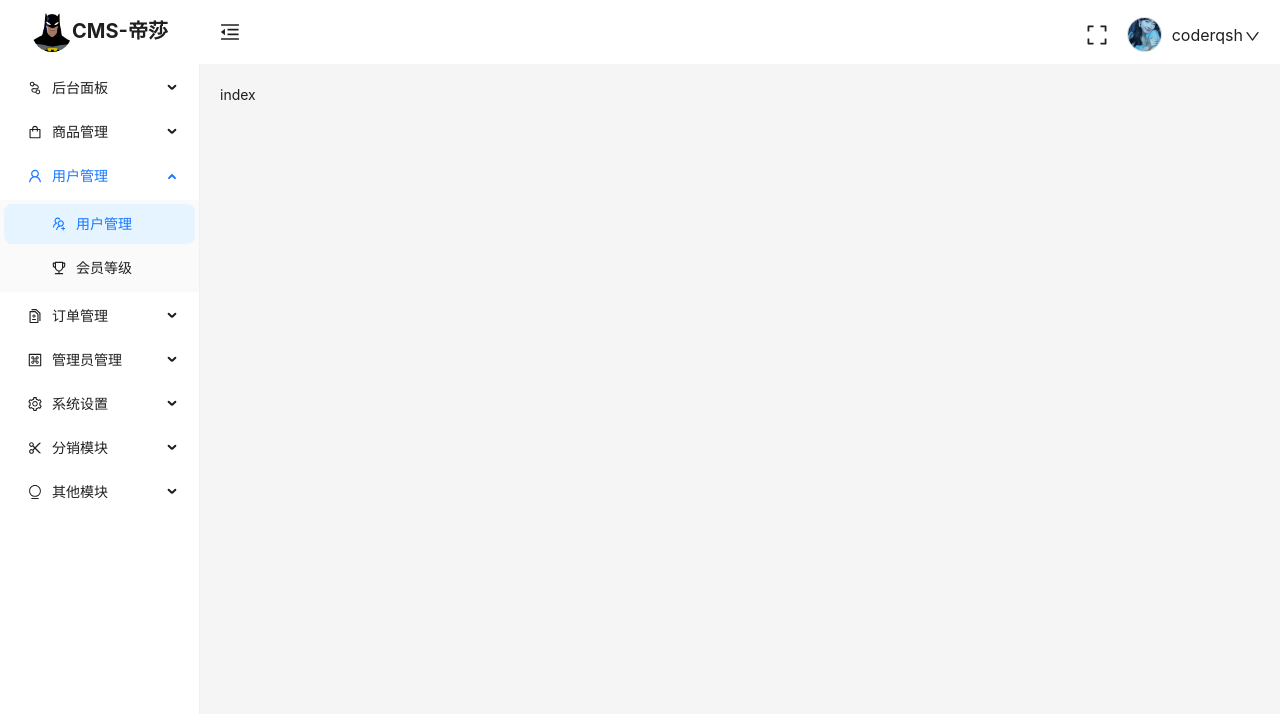
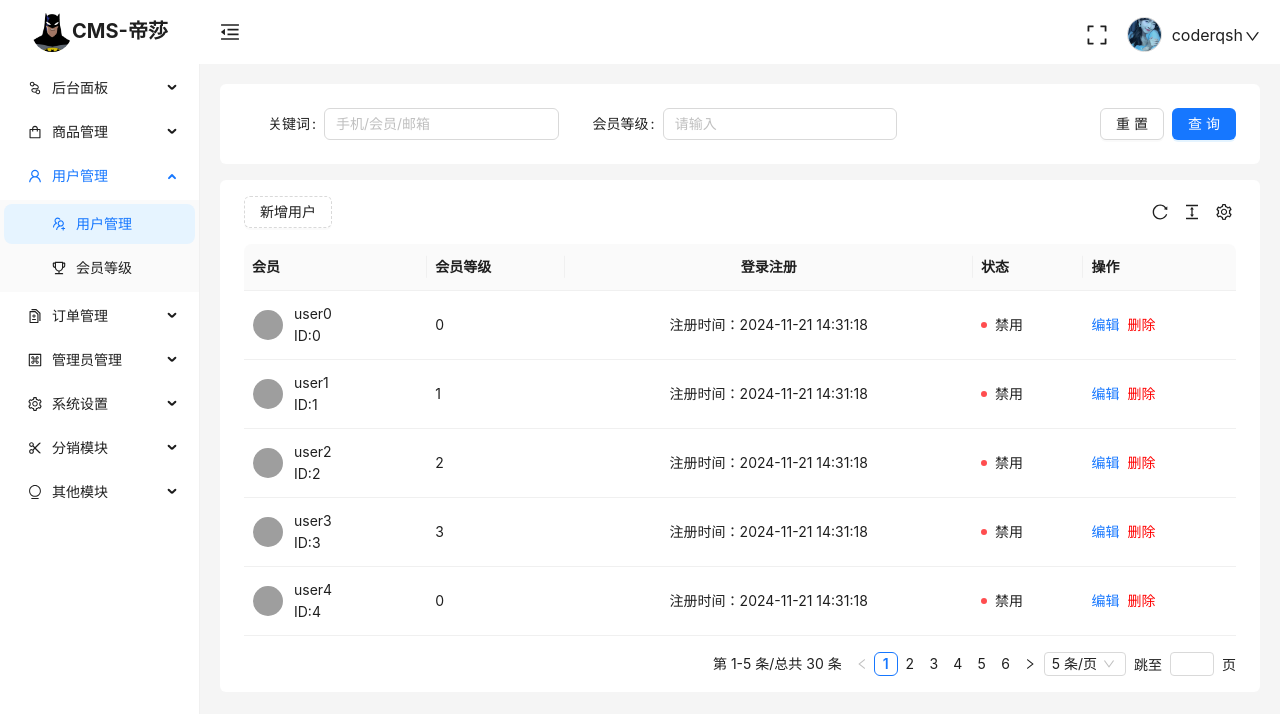
Before and after one commit to CoderQSH66/react-shop-admin, a React (Vite) app: page /user-list in a window 1280 px wide. Shown: the top 714 px of the page. Built offline with nearby package versions, Linux system fonts and the light colour scheme; grey boxes are pictures that could not be loaded.

Commit message:
feat: upload

```diff
--- a/package.json
+++ b/package.json
@@ -17,6 +17,7 @@
     "@ant-design/icons": "^5.5.1",
     "@ant-design/pro-components": "^2.8.2",
     "antd": "^5.22.1",
+    "dayjs": "^1.11.13",
     "nprogress": "^0.2.0",
     "react": "^18.3.1",
     "react-dom": "^18.3.1",
--- a/src/App.tsx
+++ b/src/App.tsx
@@ -7,6 +7,7 @@ import rootChildRoutes from './router/module'
 const App = memo(() => {
   // 创建路由对象
   const router = createRouter(rootChildRoutes)
+
   return (
     <ConfigProvider theme={{
       cssVar: true
@@ -17,9 +18,6 @@ const App = memo(() => {
           <div className="App">
             <RouterProvider
               router={router}
-              future={{
-                v7_startTransition: true
-              }}
             >
             </RouterProvider>
           </div>
--- a/src/layout/cpns/my-menu/index.tsx
+++ b/src/layout/cpns/my-menu/index.tsx
@@ -37,6 +37,7 @@ const index = memo(() => {
   const handleMenuClick: MenuProps['onClick'] = (menuInfo) => {
     const { key } = menuInfo
     setSelectedKeys([key])
+    // 路由跳转
     navigate(key)
   }
   // 点击展开菜单
--- a/src/router/index.ts
+++ b/src/router/index.ts
@@ -9,7 +9,8 @@ const routerOptions = {
     v7_partialHydration: true,
     v7_fetcherPersist: true,
     v7_relativeSplatPath: true,
-    v7_skipActionErrorRevalidation: true
+    v7_skipActionErrorRevalidation: true,
+    v7_startTransition: true
   }
 }
 
--- a/src/styles/scrollbar.less
+++ b/src/styles/scrollbar.less
@@ -1,6 +1,6 @@
 ::-webkit-scrollbar {
   width: 5px;
-  height: 13px;
+  height: 5px;
 }
 
 ::-webkit-scrollbar-corner {
--- a/src/styles/variables.less
+++ b/src/styles/variables.less
@@ -10,3 +10,11 @@
   width: 100%;
   height: 100vh;
 }
+
+.layout-bg {
+  width: 100%;
+  height: 100%;
+  padding: 20px;
+  overflow: auto;
+  background-color: var(--color-bg-base);
+}
--- a/src/views/user/user-list/index.tsx
+++ b/src/views/user/user-list/index.tsx
@@ -1,8 +1,281 @@
-import React, { memo } from 'react'
+import type { ProColumns, ProFormColumnsType, ProFormInstance } from '@ant-design/pro-components'
+import BaseUpload from '@/components/base/upload'
+import { BetaSchemaForm, ProFormItem, ProTable } from '@ant-design/pro-components'
+import { Avatar, Badge, Button, Space } from 'antd'
+import { memo, useMemo, useRef, useState } from 'react'
+import style from './style.module.less'
+
+interface IUserProps {
+  id: number
+  avatar: string
+  username: string
+  nickame: string
+  level: number
+  registerDate: number
+  status: number
+  phone: number | null
+  email: string
+}
+const initValues: IUserProps = {
+  id: 0,
+  avatar: '',
+  username: '',
+  nickame: '',
+  level: 0,
+  registerDate: 0,
+  status: 0,
+  phone: null,
+  email: ''
+}
+
+const baseColumns: ProColumns<IUserProps>[] = [
+
+  {
+    title: '会员',
+    dataIndex: 'username',
+    key: 'username',
+    valueType: 'text',
+    fieldProps: {
+      placeholder: '手机/会员/邮箱'
+    },
+    formItemProps: {
+      label: '关键词'
+    },
+    render(_, entity) {
+      return (
+        <div className="info">
+          <Avatar src={entity.avatar}></Avatar>
+          <div className="user">
+            <div className="nmae">{entity.username}</div>
+            <div className="id">
+              ID:
+              {entity.id}
+            </div>
+          </div>
+        </div>
+      )
+    }
+  },
+  {
+    title: '会员等级',
+    dataIndex: 'level',
+    key: 'level',
+    valueType: 'text'
+  },
+  {
+    title: '登录注册',
+    dataIndex: 'registerDate',
+    key: 'registerDate',
+    valueType: 'dateTime',
+    hideInSearch: true,
+    align: 'center',
+    render(dom) {
+      return (
+        <div>
+          注册时间：
+          {dom}
+        </div>
+      )
+    }
+  },
+  {
+    title: '状态',
+    dataIndex: 'status',
+    key: 'status',
+    valueType: 'switch',
+    hideInSearch: true,
+    render(_, entity) {
+      return (
+        <Badge status={entity.status ? 'success' : 'error'} text={entity.status ? '启用' : '禁用'}></Badge>
+      )
+    }
+  }
+
+]
+
+const dataSource: IUserProps[] = []
+for (let i = 0; i < 30; i++) {
+  dataSource.push({
+    id: i,
+    avatar: 'https://picsum.photos/200',
+    username: `user${i}`,
+    level: Number(i % 4),
+    registerDate: Date.now(),
+    status: Math.random() > 0.5 ? 1 : 0,
+    nickame: `nickame${i}`,
+    phone: 123456789,
+    email: `email${i}@qq.com`
+  })
+}
+
+const schemeColumns: ProFormColumnsType<IUserProps>[] = [
+  {
+    title: '用户名',
+    dataIndex: 'username',
+    key: 'username',
+    valueType: 'text'
+  },
+  {
+    title: '密码',
+    dataIndex: 'password',
+    key: 'password',
+    valueType: 'password'
+  },
+  {
+    title: '昵称',
+    dataIndex: 'nickame',
+    key: 'nickame',
+    valueType: 'text'
+  },
+  {
+    title: '头像',
+    dataIndex: 'avatar',
+    key: 'avatar',
+    renderFormItem() {
+      return (
+
+        <ProFormItem
+          name="avatar"
+          getValueFromEvent={(e) => {
+            return e && e.file
+          }}
+          noStyle
+        >
+          <BaseUpload></BaseUpload>
+        </ProFormItem>
+
+      )
+    }
+  },
+  {
+    title: '会员等级',
+    dataIndex: 'level',
+    key: 'level',
+    valueType: 'select',
+    formItemProps: {
+      getValueProps(value) {
+        return {
+          value: String(value)
+        }
+      }
+    },
+    valueEnum: {
+      0: '普通会员',
+      1: '白银会员',
+      2: '黄金会员',
+      3: '钻石会员'
+    }
+  },
+  {
+    title: '手机',
+    dataIndex: 'phone',
+    key: 'phone',
+    valueType: 'text'
+  },
+  {
+    title: '邮箱',
+    dataIndex: 'email',
+    key: 'email',
+    valueType: 'text'
+  },
+  {
+    title: '状态',
+    dataIndex: 'status',
+    key: 'status',
+    valueType: 'switch'
+  }
+]
 
 const index = memo(() => {
+  const [openDrawer, setOpenDrawer] = useState(false)
+  const formRef = useRef<ProFormInstance>()
+  const columns: ProColumns<IUserProps>[] = useMemo(() => {
+    return [
+      ...baseColumns,
+      {
+        title: '操作',
+        key: 'option',
+        valueType: 'option',
+        render(_, rocord) {
+          return (
+            <Space>
+              <a onClick={() => {
+                setOpenDrawer(true)
+                formRef.current?.resetFields()
+                formRef.current?.setFieldsValue(rocord)
+              }}
+              >
+                编辑
+              </a>
+              <a style={{
+                color: 'red'
+              }}
+              >
+                删除
+              </a>
+            </Space>
+          )
+        }
+      } as ProColumns<IUserProps>
+    ]
+  }, [])
+
   return (
-    <div>index</div>
+    <div className={style.root}>
+
+      <ProTable
+        columns={columns}
+        request={async (params) => {
+          console.log(params)
+          return {
+            data: dataSource,
+            success: true
+          }
+        }}
+        pagination={
+          {
+            pageSize: 5,
+            showSizeChanger: true,
+            showQuickJumper: true
+          }
+        }
+        headerTitle={(
+          <Button
+            type="dashed"
+            onClick={() => {
+              setOpenDrawer(true)
+              formRef.current?.resetFields()
+            }}
+          >
+            新增用户
+          </Button>
+        )}
+      >
+      </ProTable>
+      <BetaSchemaForm
+        initialValues={initValues}
+        formRef={formRef}
+        layoutType="DrawerForm"
+        open={openDrawer}
+        onOpenChange={setOpenDrawer}
+        drawerProps={{
+          forceRender: true
+        }}
+        resize={{
+          maxWidth: window.innerWidth * 0.8,
+          minWidth: 500
+        }}
+        columns={schemeColumns}
+        layout="horizontal"
+        labelCol={{
+          span: 4
+        }}
+        onFinish={async (values) => {
+          console.log(values)
+        }}
+      >
+      </BetaSchemaForm>
+    </div>
   )
 })
 
--- /dev/null
+++ b/src/views/user/user-list/style.module.less
@@ -0,0 +1,15 @@
+.root {
+  height: 100%;
+  overflow: auto !important;
+
+  :global {
+    .info {
+      display: flex;
+      align-items: center;
+
+      .user {
+        margin-left: 10px;
+      }
+    }
+  }
+}
--- a/vite.config.ts
+++ b/vite.config.ts
@@ -22,5 +22,9 @@ export default defineConfig({
         math: 'always'
       }
     }
+  },
+  server: {
+    host: '0.0.0.0',
+    port: 3000
   }
 })
```
Also changed, not shown: src/components/base/upload/index.tsx (added, +51 -0 lines), 1 other file (tests, documents, lock files or other folders).
